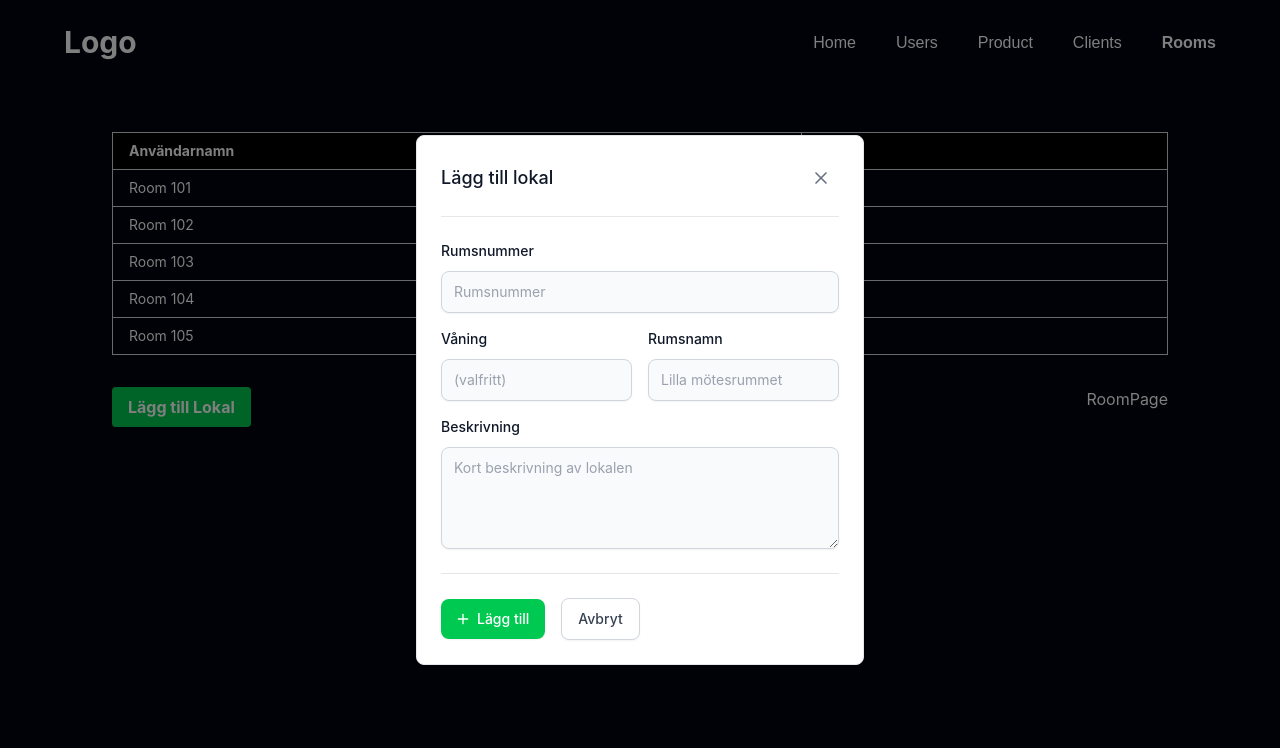
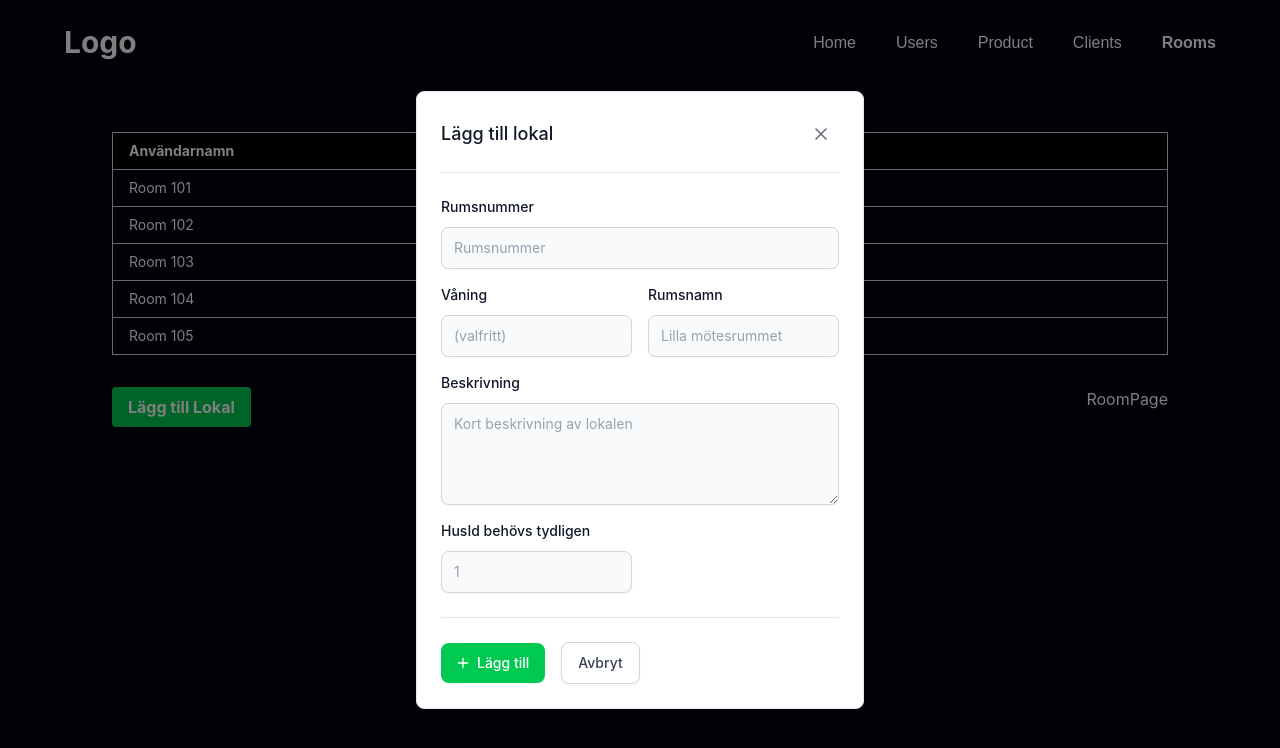
Before and after one commit to FSU-bokningssystem/bokningssystem, a React (Vite) app in the folder frontend/: page /rooms in a window 1280 px wide. Both pictures are taken after a click on the button "Lägg till Lokal". Shown: the top 748 px of the page. Built offline with nearby package versions, Linux system fonts and the light colour scheme.

Commit message:
formulär med post till db

```diff
--- a/frontend/src/components/RoomForm.tsx
+++ b/frontend/src/components/RoomForm.tsx
@@ -13,8 +13,9 @@ const RoomForm = () => {
   };
 
   const handleSubmit = async (values) => {
+    console.log(values);
     await postToApi("room", values);
-    closeForm();
+    ///closeForm();
   };
 
   return (
--- a/frontend/src/components/RoomModal.tsx
+++ b/frontend/src/components/RoomModal.tsx
@@ -8,7 +8,7 @@ const RoomModal = (props) => {
 
     const values = Object.fromEntries(formData);
     console.log(values);
-    props.submitData();
+    props.submitData(values);
   };
 
   return (
@@ -39,7 +39,7 @@ const RoomModal = (props) => {
               </label>
               <input
                 type="number"
-                name="rumsnummer"
+                name="roomNumber"
                 id="rumsnummer"
                 className="block w-full rounded-lg border border-gray-300 bg-gray-50 px-3 py-2.5 text-sm text-gray-900 shadow-xs placeholder:text-gray-400 focus:border-green-500 focus:ring-green-500"
                 placeholder="Rumsnummer"
@@ -70,7 +70,7 @@ const RoomModal = (props) => {
               </label>
               <input
                 type="text"
-                name="rumsnamn"
+                name="name"
                 id="rumsnamn"
                 className="block w-full rounded-lg border border-gray-300 bg-gray-50 px-3 py-2.5 text-sm text-gray-900 shadow-xs placeholder:text-gray-400 focus:border-green-500 focus:ring-green-500"
                 placeholder="Lilla mötesrummet"
@@ -90,6 +90,22 @@ const RoomModal = (props) => {
                 rows={4}
                 className="block w-full rounded-lg border border-gray-300 bg-gray-50 px-3 py-2.5 text-sm text-gray-900 shadow-xs placeholder:text-gray-400 focus:border-green-500 focus:ring-green-500"
                 placeholder="Kort beskrivning av lokalen"
+                required
+              />
+            </div>
+            <div className="col-span-2 sm:col-span-1">
+              <label
+                htmlFor="houseId"
+                className="mb-2.5 block text-sm font-medium text-gray-900"
+              >
+                HusId behövs tydligen
+              </label>
+              <input
+                type="number"
+                name="houseId"
+                id="rumsnamn"
+                className="block w-full rounded-lg border border-gray-300 bg-gray-50 px-3 py-2.5 text-sm text-gray-900 shadow-xs placeholder:text-gray-400 focus:border-green-500 focus:ring-green-500"
+                placeholder="1"
                 required
               />
             </div>
```
